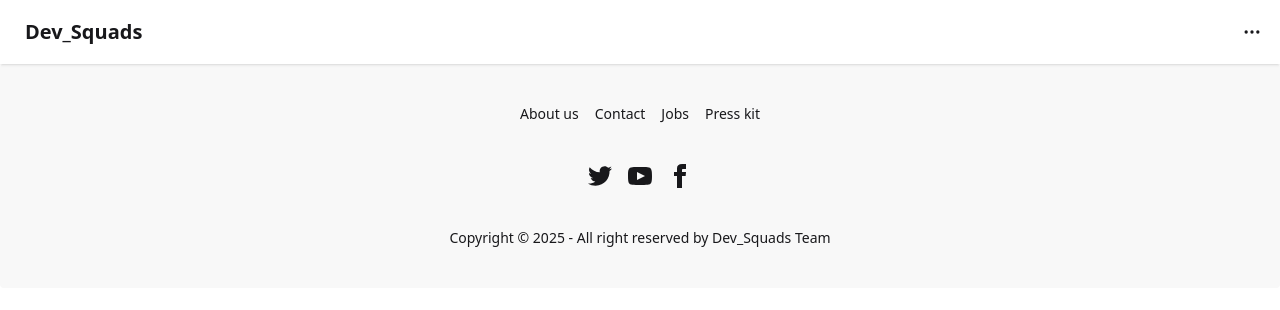
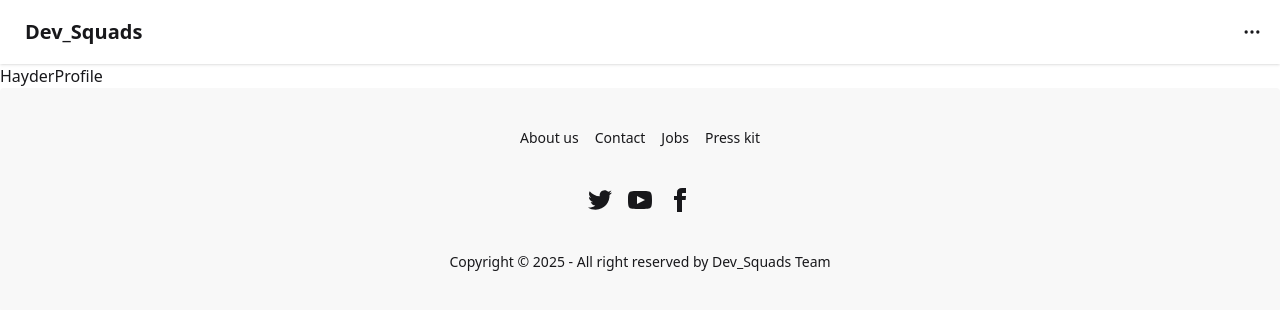
Before and after one commit to safin33221/Dev_Squads, a React (Vite) app: page / in a window 1280 px wide. Shown: the top 310 px of the page. Built offline with nearby package versions, Linux system fonts and the light colour scheme.

Commit message:
create components

```diff
--- a/src/App.jsx
+++ b/src/App.jsx
@@ -1,5 +1,6 @@
 
 import Footer from './Components/Footer'
+import HayderProfile from './Components/HayderProfile';
 import Navbar from './Components/Navbar'
 
 
@@ -12,7 +13,7 @@ const App = () => {
 
       <main>
         {/* call your components inside main tag */}
-
+         <HayderProfile></HayderProfile>
 
       </main>
 
```
